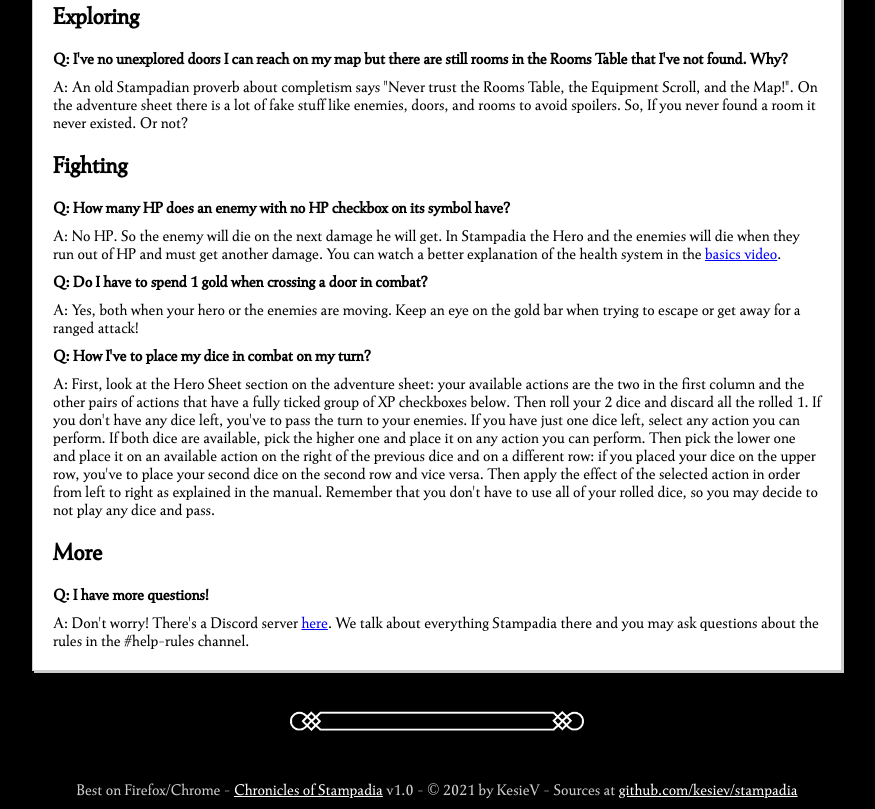
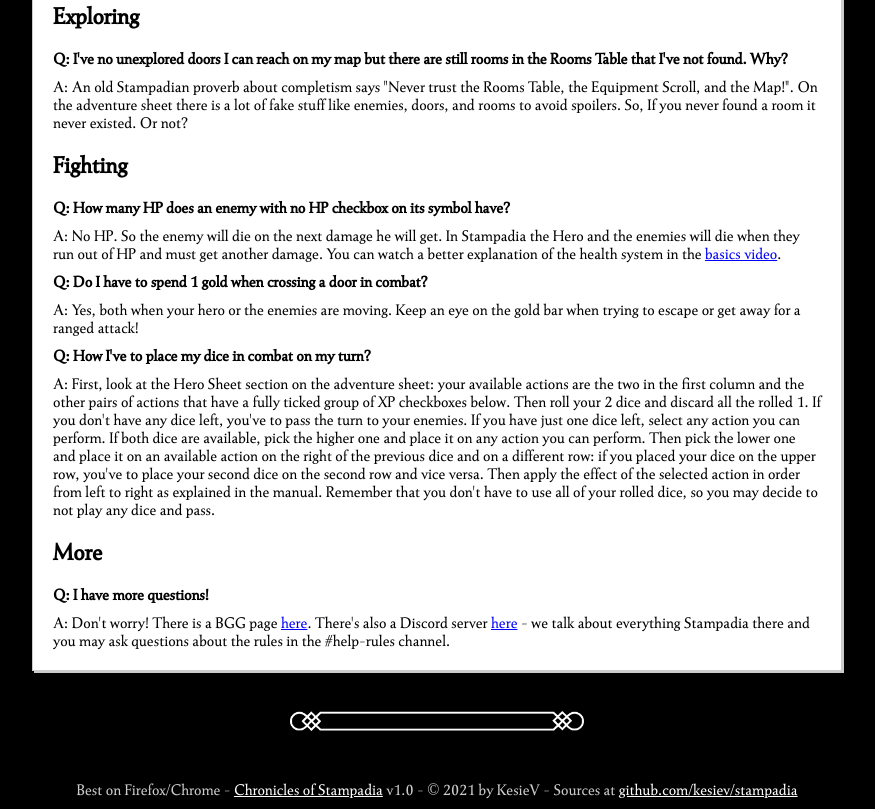
Before and after one commit to kesiev/stampadia, a website: page learn.html in a window 1280 px wide. Shown: the part 1373-2182 px from the top of the page, without its empty margins (203-1078 px from the left). Drawn offline with Linux system fonts and the light colour scheme.

Commit message:
:abcd: Added BGG link

```diff
--- a/learn.html
+++ b/learn.html
@@ -55,7 +55,7 @@
 			<div class=a>A: First, look at the Hero Sheet section on the adventure sheet: your available actions are the two in the first column and the other pairs of actions that have a fully ticked group of XP checkboxes below. Then roll your 2 dice and discard all the rolled 1. If you don't have any dice left, you've to pass the turn to your enemies. If you have just one dice left, select any action you can perform. If both dice are available, pick the higher one and place it on any action you can perform. Then pick the lower one and place it on an available action on the right of the previous dice and on a different row: if you placed your dice on the upper row, you've to place your second dice on the second row and vice versa. Then apply the effect of the selected action in order from left to right as explained in the manual. Remember that you don't have to use all of your rolled dice, so you may decide to not play any dice and pass.</div>
 			<h2>More</h2>
 			<div class=q>Q: I have more questions!</div>
-			<div class=a>A: Don't worry! There's a Discord server <a href='https://discord.gg/EDYP2N4RMn'>here</a>. We talk about everything Stampadia there and you may ask questions about the rules in the #help-rules channel.</div>
+			<div class=a>A: Don't worry! There is a BGG page <a href="https://boardgamegeek.com/boardgame/345607/chronicles-stampadia">here</a>. There's also a Discord server <a href='https://discord.gg/EDYP2N4RMn'>here</a> - we talk about everything Stampadia there and you may ask questions about the rules in the #help-rules channel.</div>
 		</div>
 		<div class=divider></div>
 	</div>
```
